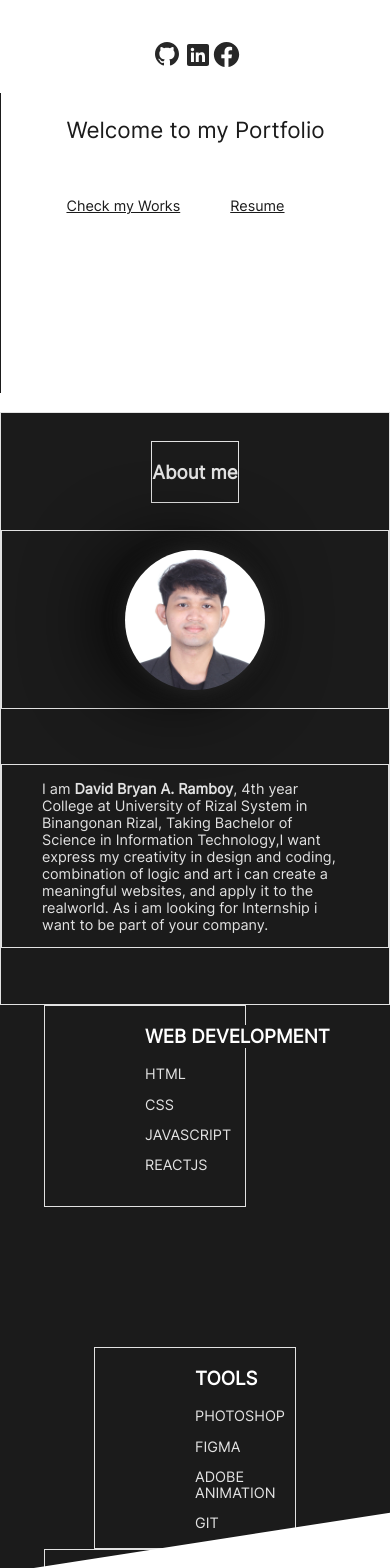
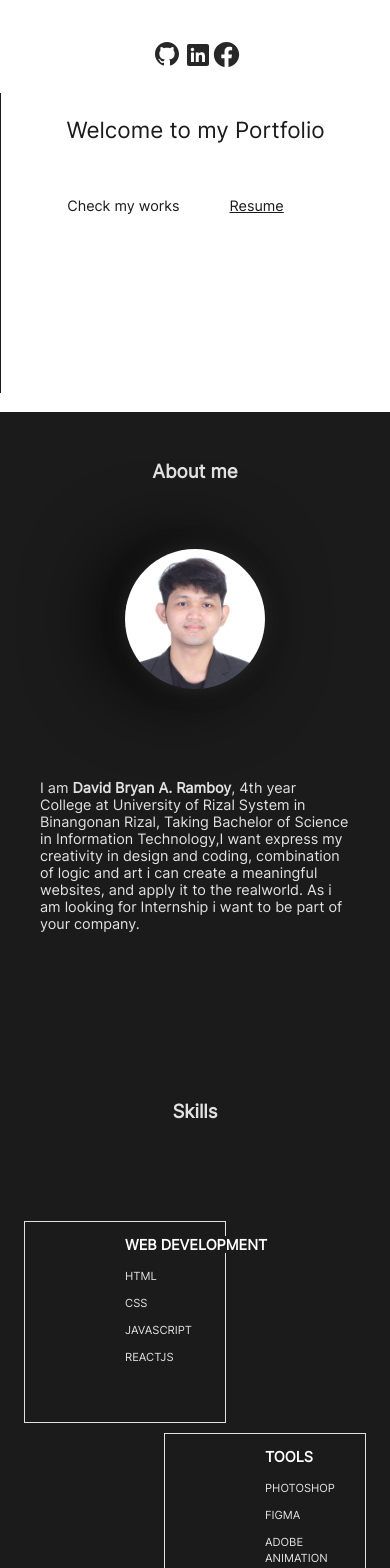
Before and after one commit to David-Ramboy/my-portfolio, a React (Create React App) app: page / in a window 390 px wide. Shown: the part 432-2000 px from the top of the page. Built offline with nearby package versions, Linux system fonts and the light colour scheme.

Commit message:
add mobile queries

```diff
--- a/src/App.css
+++ b/src/App.css
@@ -182,7 +182,7 @@
 
 .bar{
     background-color: #d6d6d6;
-    width: 40px;
+    width: 30px;
     height: 3px;
     margin: 8px auto;
 
--- a/src/App.js
+++ b/src/App.js
@@ -21,7 +21,6 @@ function App() {
     <div className="portfolio-page">
 
       <Navbar/>
-
       <Home/>
       <About/>
       <Skills/>
--- a/src/Components/Home.js
+++ b/src/Components/Home.js
@@ -1,4 +1,5 @@
 import React from 'react'
+import {Link} from 'react-scroll'
 
 const Home = () => {
   return (
@@ -21,7 +22,7 @@ const Home = () => {
           <div className="right--section-home">
               <h3>Welcome to my Portfolio</h3>
               <div className='right--section-btn'>
-                <a href='#{void}'>Check my Works</a>
+                 <Link to="projects" spy={true} smooth={true} offset={0} duration={500} >Check my works</Link>
                 <a href='./Images/resume.pdf' download >Resume</a>
               </div>
           </div>
--- a/src/media.css
+++ b/src/media.css
@@ -5,7 +5,7 @@
     }
     .navbar-hamburger{
         display: block;
-        margin-right: 50px;
+        margin-right: 36px;
     }
     .Navbar{
         width: 100%;
@@ -91,11 +91,9 @@
         padding: 0;
         margin: 0;
     }
-    .about-grid > div{
-        border: #e2e2e2 1px solid;
+    .about-grid > .my-profile{
     }
     .about{
-        border: #e2e2e2 1px solid;
         padding: 0;
         height: 70vh;
     }
@@ -111,6 +109,7 @@
 
     }
     .left-grid{
+        border: none;
         padding: 0;
         flex-direction: column;
         align-items: center;
@@ -119,25 +118,92 @@
         height: 100%;
     }
 /* skills */
+
     .skills--section{
         display: flex;
         flex-direction: column;
+        height: 100vh;
 
     }
+
     .left--skills{
         display: flex;
         flex-direction: column;
+        order: 2;
 
     }
-
-    /* projects */
-    .projects--template{
-        display: flex;
-        flex-direction: column;
+    .skills--name{
+        order: 1;
+    }
+    .right-skills-text{
+        border: none;
 
     }
-/*  */
+    .left--skills >div {
+        margin: 0px;
+
+    }
+    .left--skills > div:nth-child(2){
+        margin: 10px 0;
+        margin-left: 140px;
+    }
+    .web--skills{
+        padding: 0;
+        margin: 0px;
+    }
+    .project--card{
+        border: red 1px solid;
+
+    }
+    /* projects */
+    .projects-section{
+        border: red 1px solid;
+        padding:0;
+    }
+
+
+    .projects--template{
+
+        display: grid;
+        grid-template-columns: none;
+        grid-template-rows: 40% 60%;
+        width: 200px;
+        min-height: 300px;
+    }
+
+    .project--card > h1{
+        font-size: 1.5rem;
+        margin-top: 100px;
+    }
+    .project--card > div:last-child {
+        margin-bottom: 100px;
+    }
+    .projects--main > h1{
+        font-size: .9rem;
+    }
+    .projects--main > p{
+        font-size: .6rem;
+
+
+    }
+    .main-projects > div{
+        padding: 0;
+    }
+    .skills--name > p {
+        font-size: .7rem;
+
+    }
+    .skills--name > h3{
+        font-size: .9rem;
+    }
+/* contact */
+    .contact-section >form{
+        margin: 10px 10px;
+
+
+    }
     .contact-section{
         padding: 0;
     }
+
 }
```
